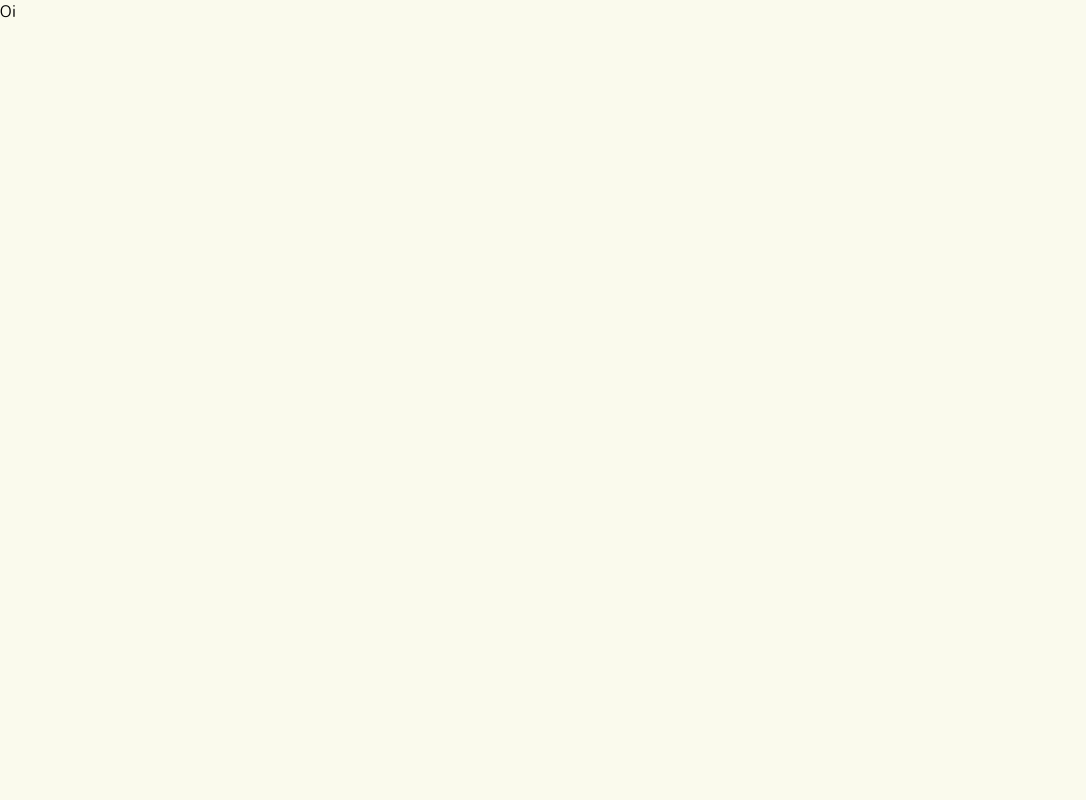
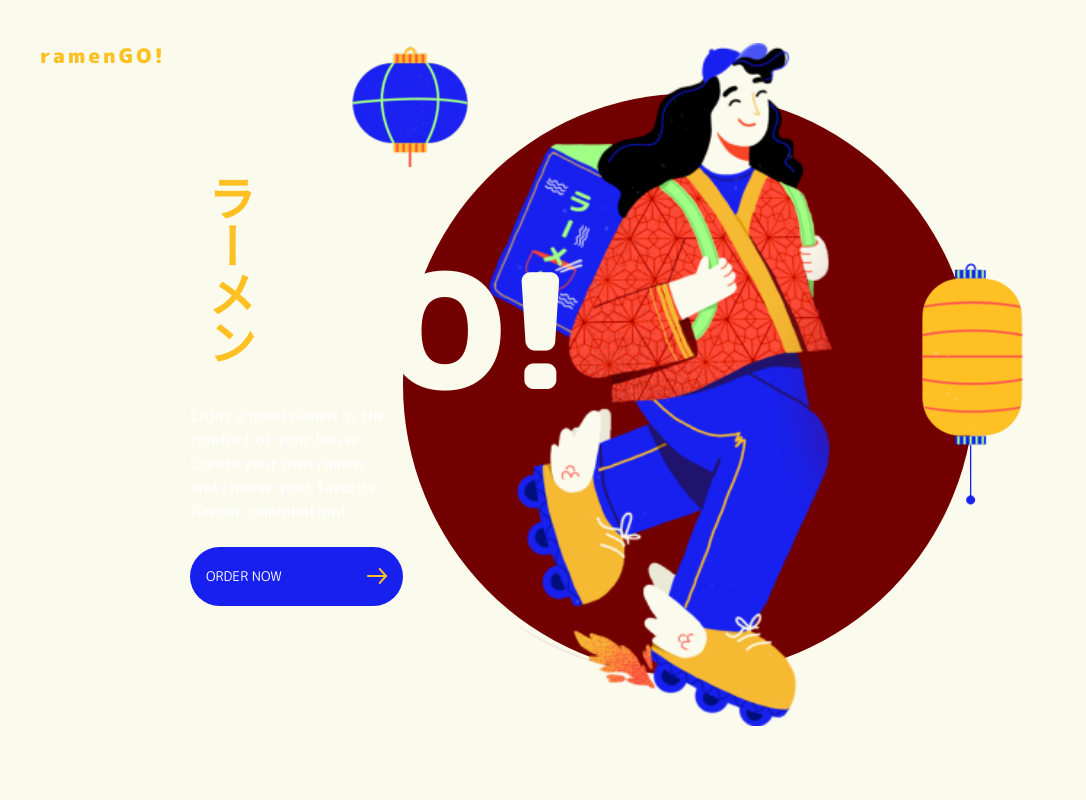
Before and after one commit to SallesCosta/ramemGo, a website built with Vite: page index.html in a window 1280 px wide. Shown: the top 800 px of the page, without its empty margins (0-1086 px from the left). Built offline with nearby package versions, Linux system fonts and the light colour scheme; no server answers; files whose address does not match are found by name; a web font is replaced by a local one.

Commit message:
add build

```diff
--- a/src/main.ts
+++ b/src/main.ts
@@ -1,15 +1,11 @@
 import "./main-style.scss"
 
-// import { heroElement } from "./components/hero.ts"
-// import { contentElement } from "./components/content.ts"
-
-const oiElement = document.createElement("div")
-oiElement.innerText = "Oi"
+import { heroElement } from "./components/hero.ts"
+import { contentElement } from "./components/content.ts"
 
 const mainElement = document.createElement("main")
-// mainElement?.appendChild(heroElement)
-// mainElement?.appendChild(contentElement)
-mainElement?.appendChild(oiElement)
+mainElement?.appendChild(heroElement)
+mainElement?.appendChild(contentElement)
 
 const App = document.querySelector<HTMLDivElement>('[data-js="app"]')
 App?.appendChild(mainElement)
```
Also changed, not shown: dist/assets/bowing-JRSmNKi-.svg (deleted), dist/assets/index-BGGP8hmg.css (deleted), dist/assets/index-C_l41G0x.js (deleted), dist/index.css (added), dist/index.html, dist/index.js (added).
